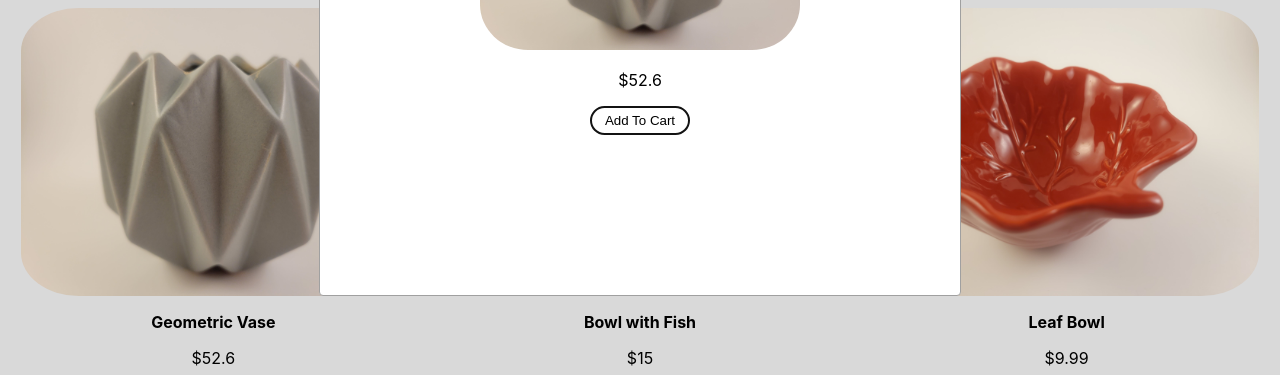
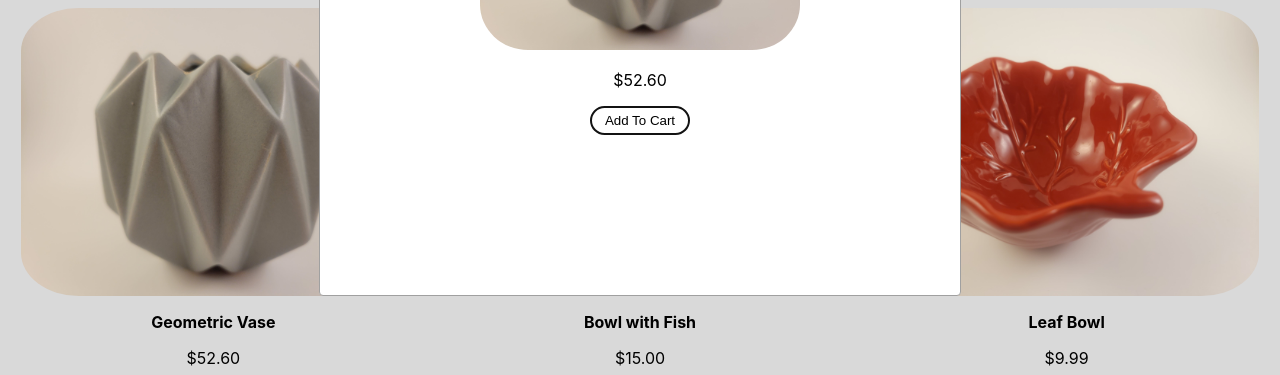
Before and after one commit to LaurenCummings/shop-project, a React (Create React App) app: page / in a window 1280 px wide. Both pictures are taken after a click on the picture 213 px from the left and 576 px from the top of the page. Shown: the part 425-800 px from the top of the page. Built offline with nearby package versions, Linux system fonts and the light colour scheme.

Commit message:
Updated price everywhere with .toFixed(2)

```diff
--- a/src/components/CartItem.js
+++ b/src/components/CartItem.js
@@ -12,7 +12,7 @@ const CartItem = (props) => {
                 <p>
                     <b>{productName}</b>
                 </p>
-                <p>${price}</p>
+                <p>${price.toFixed(2)}</p>
                 <div className="countHandler">
                     <button onClick={() => removeFromCart(id)}> - </button>
                     <input value={cartItems[id]} onChange={(e) => updateCartItemCount(Number(e.target.value), id)} />
--- a/src/components/Product.js
+++ b/src/components/Product.js
@@ -16,7 +16,7 @@ const Product = (props) => {
                 <div className="dialogProduct">
                     <h2><b>{productName}</b></h2>
                     <ImageSlider images={productImages} />
-                    <p>${price}</p>
+                    <p>${price.toFixed(2)}</p>
                     <button className="addToCartBttn" onClick={() => addToCart(id)}>
                         Add To Cart
                     </button>
@@ -26,7 +26,7 @@ const Product = (props) => {
                 <p>
                     <b>{productName}</b>
                 </p>
-                <p>${price}</p>
+                <p>${price.toFixed(2)}</p>
             </div>
             <button className="addToCartBttn" onClick={() => addToCart(id)}>
                 Add To Cart
--- a/src/contexts/ShopContext.js
+++ b/src/contexts/ShopContext.js
@@ -38,7 +38,7 @@ export const ShopContextProvider = (props) => {
                 totalAmount += cartItems[item] * itemInfo.price;
             }
         }
-        return totalAmount;
+        return totalAmount.toFixed(2);
     }
 
     const contextValue = {
```
